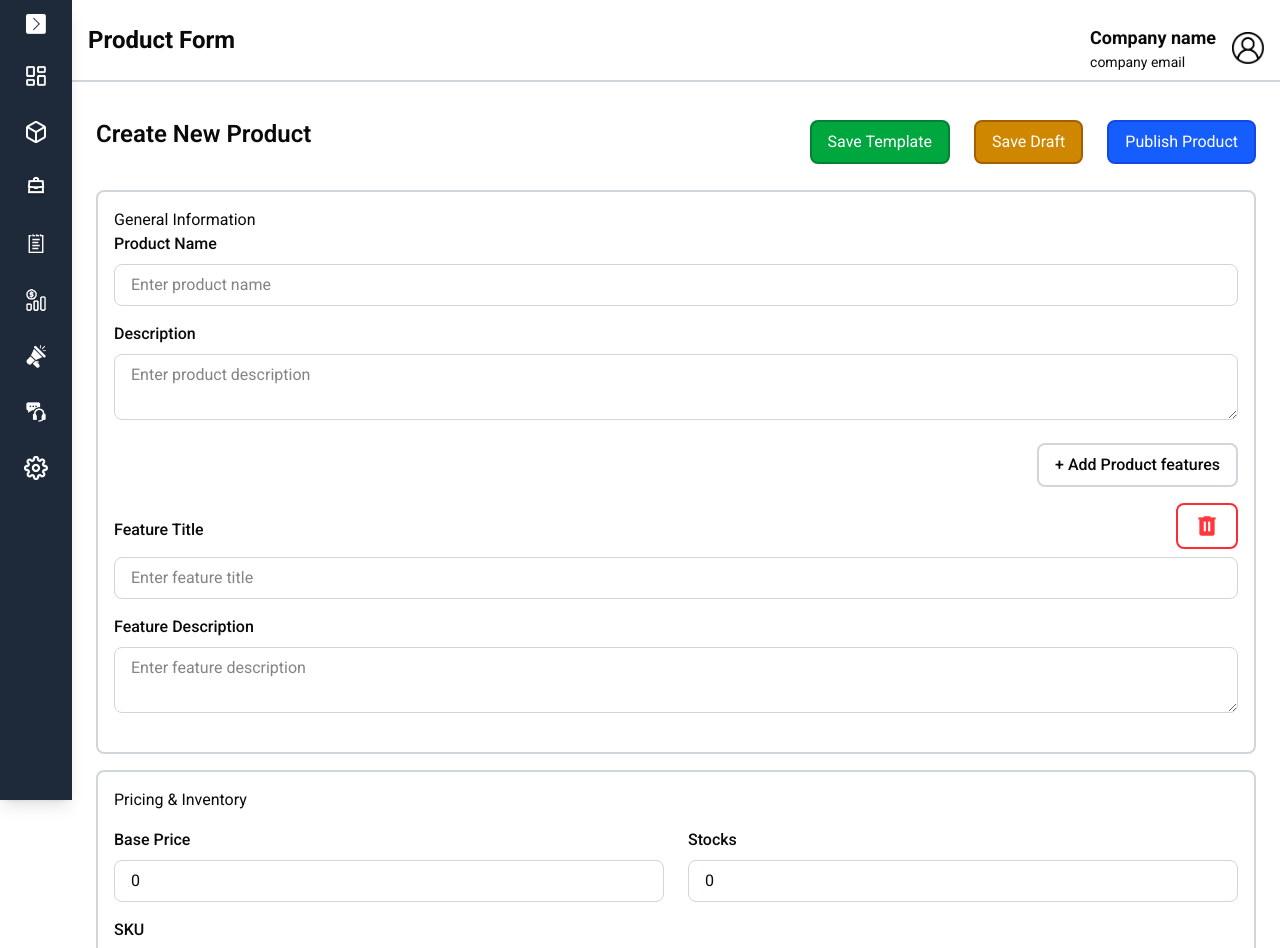
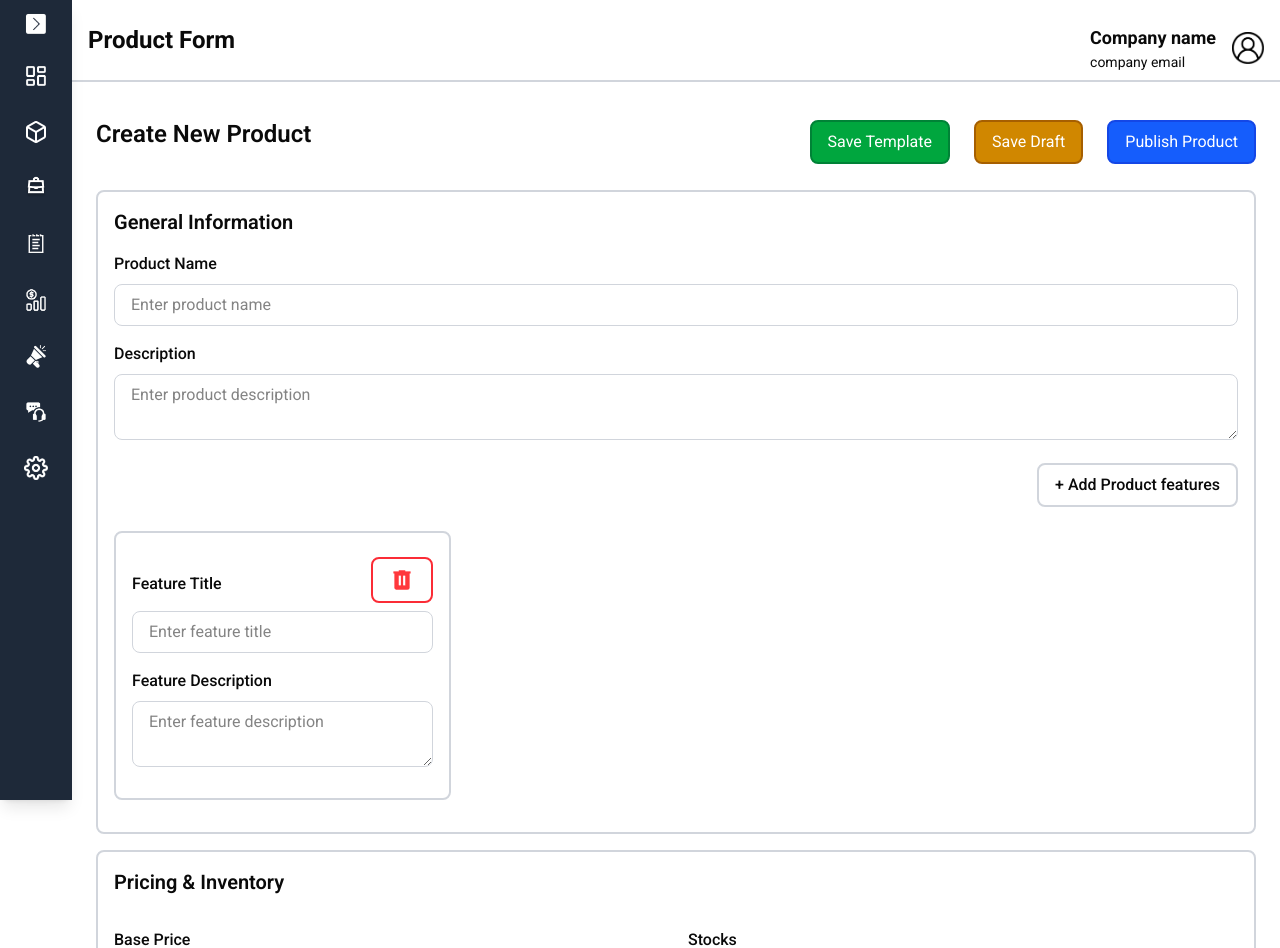
Before and after one commit to techsonance-infotech/techsonance-marketplace, a React (Vite) app: page /vendor/products/productForm in a window 1280 px wide. Shown: the top 948 px of the page. Built offline with nearby package versions, Linux system fonts and the light colour scheme; no server answers.

Commit message:
feat: Update Customer Care and Marketing forms with improved data handling and styling
Signed-off-by: Manish kumar <134037752+Manish-kumar-9601@users.noreply.github.com>

```diff
--- a/src/app/pages/vendor/CustomerCare.tsx
+++ b/src/app/pages/vendor/CustomerCare.tsx
@@ -4,10 +4,10 @@ import { Sidebar } from "../../../components/common/Sidebar";
 import { VENDOR_NAV_LINKS } from "../../../utils/constants";
 import { useState } from "react";
 import { Pagination } from "../../../components/common/Pagination";
+import { DotIcon } from "lucide-react";
+import { Link } from "react-router";
+import { useForm } from "react-hook-form";
 
-import { DotIcon } from "lucide-react";
-import { data, Link } from "react-router";
-import { useForm } from "react-hook-form";
 
 interface CustomerTicket {
     id: number;
@@ -71,7 +71,7 @@ const customerTicketData: CustomerTicket[] = [
     }
 ];
 export function CustomerCare() {
-    const { handleSubmit, register, formState: { errors } } = useForm({
+    const { handleSubmit, register, setValue, formState: { errors } } = useForm({
         defaultValues: {
             subject: '',
             description: '',
@@ -90,7 +90,11 @@ export function CustomerCare() {
     const currentData = customerTicketData.slice(startIndex, endIndex);
     console.log(currentData)
     const onSubmit = (data: any) => {
-        console.log(data)
+        console.log('customer care form data:', data)
+        setValue('subject', '')
+        setValue('description', '')
+        setValue('priority', 'Medium')
+        setValue('attachment', null);
     }
     return (
         <>
--- a/src/app/pages/vendor/Marketing.tsx
+++ b/src/app/pages/vendor/Marketing.tsx
@@ -235,7 +235,7 @@ export function Marketing() {
                             <div className=" flex flex-col justify-center items-center h-full  ">
                                 <div className=" bg-white  p-6 rounded-lg shadow-lg flex flex-col   w-96 ">
                                     <h2 className=" text-2xl font-bold my-2 ">Create Coupon & promo</h2>
-                                    <select name="type" className="my-2 border-2 py-1 px-2  border-gray-300 rounded-md"
+                                    <select   className="my-2 border-2 py-1 px-2  border-gray-300 rounded-md"
                                         {...register('type')}
                                     >
                                         <option value="percentage">Percentage Discount</option>
@@ -244,11 +244,11 @@ export function Marketing() {
                                     <div className="flex flex-col my-2 gap-2">
                                         <label htmlFor="code">Coupon Code</label>
                                         <input className="py-1 px-2 border-2 border-gray-300 rounded-md" type="text"
-                                            name="code"  {...register('code', { required: true })} />
+                                               {...register('code', { required: true })} />
                                     </div>
                                     <div className="flex flex-col my-2 gap-2">
                                         <label htmlFor="value">Discount Value</label>
-                                        <input className="py-1 px-2 border-2 border-gray-300 rounded-md" type="number" name="value" id="value" {...register('value', { required: true, validate: value => value > 0 })} />
+                                        <input className="py-1 px-2 border-2 border-gray-300 rounded-md" type="number"   id="value" {...register('value', { required: true, validate: value => value > 0 })} />
                                     </div>
                                     <input className="mt-2 bg-blue-600 text-white py-2 px-4 rounded-lg hover:bg-blue-700 " value="Create" type="submit" />
                                 </div>
--- a/src/app/pages/vendor/Products/ProductForm.tsx
+++ b/src/app/pages/vendor/Products/ProductForm.tsx
@@ -69,7 +69,7 @@ export function ProductForm() {
                         </span>
                     </header>
                     <div className="border-2 border-gray-300 p-4 rounded-lg">
-                        <h1>
+                        <h1 className="text-xl font-semibold mb-4">
                             General Information
                         </h1>
                         <div>
@@ -87,12 +87,15 @@ export function ProductForm() {
                                 <button type="button" onClick={() => append({ title: '', description: '' })}
                                     className="border-2 border-gray-300 py-2 px-4 rounded-lg">+ Add Product features </button>
                             </label>
+                            <div className="flex  flex-wrap   justify-between">
+
+
                                 {
                                     fields.map(
                                         (field, index) => (
-                                        <div key={field.id}  >
+                                            <div  key={field.id} className="w-[30%]  border-2 border-gray-300 rounded-lg px-4 py-2 my-4 ">
 
-                                            <div className="my-4">
+                                                <div className="my-4 ">
                                                     <span className="flex justify-between items-center   mt-4 ">
                                                         <label className="  font-medium ">
                                                             Feature Title
@@ -121,8 +124,9 @@ export function ProductForm() {
                                 }
                             </div>
                         </div>
+                    </div>
                     <div className="border-2 border-gray-300 p-4 rounded-lg my-4">
-                        <h1>Pricing & Inventory </h1>
+                        <h1 className="text-xl font-semibold mb-4">Pricing & Inventory </h1>
                         <span className="flex  w-full gap-6 justify-between">
 
 
--- a/src/app/pages/vendor/Products/Products.tsx
+++ b/src/app/pages/vendor/Products/Products.tsx
@@ -173,7 +173,7 @@ export   function Products() {
       <Sidebar NAV_LINKS={VENDOR_NAV_LINKS} />
       <main className={`admin_dashboard mr-6 pt-3  ${isSidebarOpen ? 'ml-50 ' : 'ml-24 '}`}>
         <div className="flex gap-6 my-6 justify-end">
-          <Link className="rounded-xl bg-black text-white px-4 py-2" to={'/vendor/products/createProduct'}>+ Add New Product</Link>
+          <Link className="rounded-xl bg-black text-white px-4 py-2" to={'/vendor/products/productForm'}>+ Add New Product</Link>
           <button className="rounded-xl bg-blue-500 text-white px-4 py-2"> Export CSV</button>
         </div>
         <div className={" mt-2 justify-between rounded-2xl flex border-gray-300    items-center  py-2 gap-4   bg-white  filter  "}>
```
Lines whose indentation alone changed are shown as unchanged.
